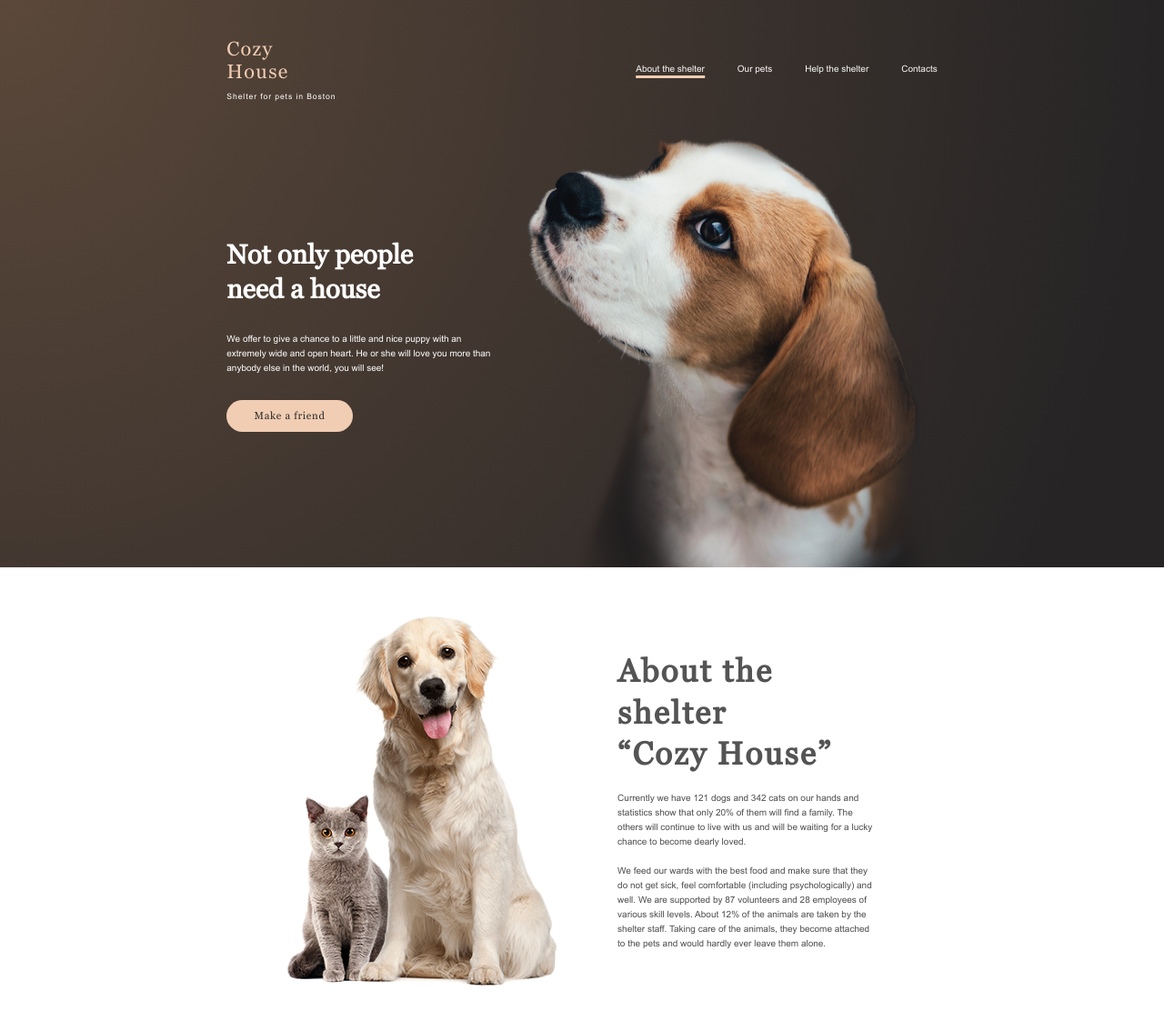
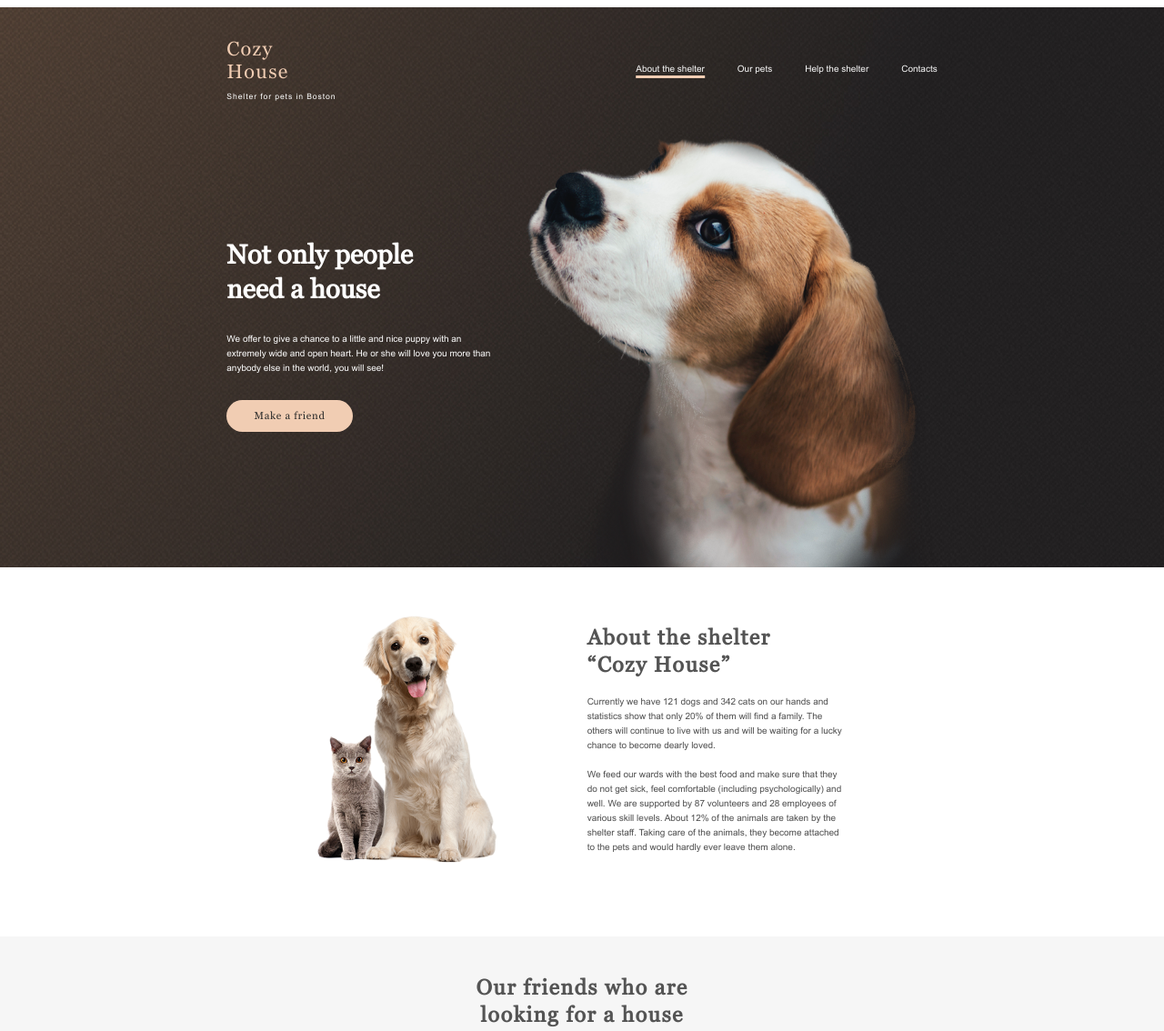
Before and after one commit to DenisPank/rsschool-cv-2022Q1-, a plain HTML site: page page/main/index.html in a window 1280 px wide. Shown: the top 1134 px of the page at 91% size. Drawn offline with Linux system fonts and the light colour scheme.

Commit message:
fix: zoom

```diff
--- a/page/main/index.html
+++ b/page/main/index.html
@@ -35,7 +35,7 @@
             </li>
           </ul>
         </nav>
-        <div class="header__content-wrap">
+        <!-- <div class="header__content-wrap">
           <div class="header__content">
             <h1 class="header__title">Not only people need a house</h1>
             <p class="header__text text-l">
@@ -52,11 +52,33 @@
               class="header__banner"
             />
           </div>
-        </div>
+        </div> -->
       </div>
     </header>
     <div class="wrapper">
       <main class="main">
+        <section class="notonly">
+          <div class="container">
+            <div class="header__content-wrap">
+              <div class="header__content">
+                <h1 class="header__title">Not only people need a house</h1>
+                <p class="header__text text-l">
+                  We offer to give a chance to a little and nice puppy with an
+                  extremely wide and open heart. He or she will love you more
+                  than anybody else in the world, you will see!
+                </p>
+                <a href="#pets" class="header__button btn">Make a friend</a>
+              </div>
+              <div class="header__banner-wrap">
+                <img
+                  src="../../assest/image/start-screen-puppy.png"
+                  alt="Banner"
+                  class="header__banner"
+                />
+              </div>
+            </div>
+          </div>
+        </section>
         <section class="about">
           <div class="container">
             <div class="about__wrap">
--- a/page/main/style.css
+++ b/page/main/style.css
@@ -3,9 +3,6 @@ body {
   padding: 0;
   font-family: "Arial";
   font-size: 1vw;
-}
-
-body {
   height: 100%;
 }
 
@@ -76,16 +73,16 @@ h2 {
   font-size: 2.293em;
 }
 h3 {
-  font-size: 35px;
+  font-size: 1.83em;
   letter-spacing: 0.06em;
 }
 h4 {
-  font-size: 20px;
+  font-size: 1.05em;
   line-height: 1.15em;
   letter-spacing: 0.06em;
 }
 h5 {
-  font-size: 15px;
+  font-size: 0.781em;
   line-height: 1.1em;
   letter-spacing: 0.06em;
 }
@@ -111,8 +108,26 @@ h5 {
 /* header */
 .header {
   padding: 3.2% 0 0;
-  background: radial-gradient(100% 215.42% at 0% 0%, #5b483a 0%, #262425 100%),
-    linear-gradient(0deg, #211f20, #211f20);
+  /* background: radial-gradient(100% 215.42% at 0% 0%, #5b483a 0%, #262425 100%),
+    linear-gradient(0deg, #211f20, #211f20),
+    url("../../assest/image/noise_transparent.png"); */
+}
+.notonly {
+  position: relative;
+}
+.notonly::after {
+  content: "";
+  position: absolute;
+  width: 100%;
+  height: 120%;
+  background-image: url("../../assest/image/start-screen-gradient-background.jpg");
+  background-size: cover;
+  background-repeat: no-repeat;
+  background-position: center;
+  left: 50%;
+  bottom: 0;
+  transform: translateX(-50%);
+  z-index: -999;
 }
 .header__logo-wrap {
   max-width: 16%;
@@ -172,7 +187,7 @@ h5 {
   max-width: 70%;
 }
 .header__content-wrap {
-  margin-top: 3.13vw;
+  padding-top: 3.13vw;
 }
 .header__banner-wrap {
   max-width: 58%;
@@ -213,13 +228,18 @@ h5 {
   justify-content: space-evenly;
   align-items: center;
 }
+.about__img-wrap {
+  width: 15.6vw;
+}
 /* about */
 /* pets */
 .pets {
   padding: 3.2vw 0 5.21vw;
   background-color: rgba(246, 246, 246, 1);
 }
-
+.pets__photo {
+  width: 14.1vw;
+}
 .pets__title {
   color: rgba(84, 84, 84, 1);
   max-width: 21vw;
@@ -379,6 +399,9 @@ h5 {
   color: rgba(178, 178, 178, 1);
   font-size: 0.628em;
 }
+.donation__img-wrap {
+  width: 26.3vw;
+}
 /* donation */
 /* footer */
 .footer {
@@ -403,7 +426,7 @@ h5 {
 .footer__link {
   font-family: "Georgia Regular";
   margin-left: 1.045vw;
-  font-size: 20px;
+  font-size: 1.05em;
   line-height: 1.15em;
   letter-spacing: 0.06em;
   color: rgba(241, 205, 179, 1);
@@ -416,4 +439,8 @@ h5 {
 .footer__address {
   margin-top: 1vw;
 }
+.footer__img-wrap {
+  max-width: 15.6vw;
+  width: 100%;
+}
 /* footer */
--- a/page/pets/style.css
+++ b/page/pets/style.css
@@ -3,9 +3,6 @@ body {
   padding: 0;
   font-family: "Arial";
   font-size: 1vw;
-}
-
-body {
   height: 100%;
 }
 
@@ -76,16 +73,16 @@ h2 {
   font-size: 2.293em;
 }
 h3 {
-  font-size: 35px;
+  font-size: 1.83em;
   letter-spacing: 0.06em;
 }
 h4 {
-  font-size: 20px;
+  font-size: 1.05em;
   line-height: 1.15em;
   letter-spacing: 0.06em;
 }
 h5 {
-  font-size: 15px;
+  font-size: 0.781em;
   line-height: 1.1em;
   letter-spacing: 0.06em;
 }
@@ -253,6 +250,7 @@ h5 {
   border-radius: 9px;
   padding-bottom: 1.569vw;
 }
+
 .pets__name {
   text-align: center;
   color: rgba(84, 84, 84, 1);
@@ -296,6 +294,9 @@ h5 {
 .about__button.btn.next:hover {
   background-color: rgba(241, 205, 179, 1);
 }
+.about__img-wrap {
+  width: 15.6vw;
+}
 /* pets */
 /* footer */
 .footer {
@@ -320,7 +321,7 @@ h5 {
 .footer__link {
   font-family: "Georgia Regular";
   margin-left: 1.045vw;
-  font-size: 20px;
+  font-size: 1.05em;
   line-height: 1.15em;
   letter-spacing: 0.06em;
   color: rgba(241, 205, 179, 1);
@@ -333,4 +334,8 @@ h5 {
 .footer__address {
   margin-top: 1vw;
 }
+.footer__img-wrap {
+  max-width: 15.6vw;
+  width: 100%;
+}
 /* footer */
```
Also changed, not shown: assest/image/noise_transparent.png (added), assest/image/start-screen-gradient-background.jpg (added).
